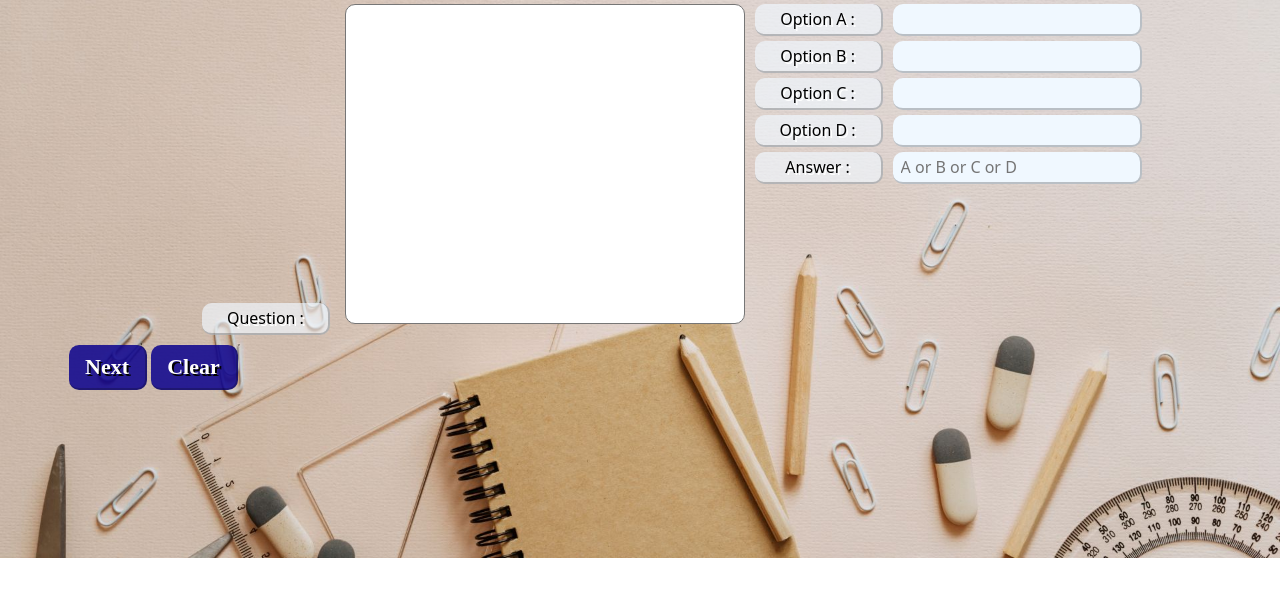
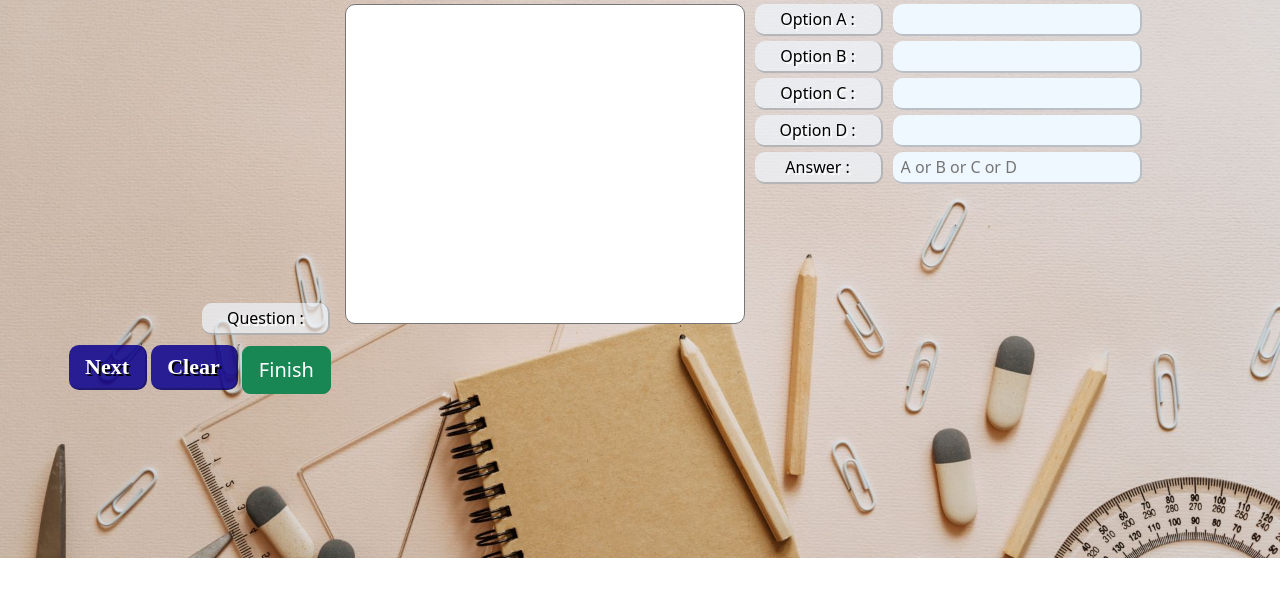
Before and after one commit to sunit-mal/Code_Arena, a Django app: page /QuestionEntry/1/ in a window 1280 px wide. Shown: the part 162-755 px from the top of the page. Run offline with Django 4.2, Linux system fonts and the light colour scheme; parts of the project's set-up code (start-up, migrations or seed data) failed here and were passed over; some libraries are stand-ins or nearby versions; some web fonts are replaced.

Commit message:
11-09-23

```diff
--- a/template/QuestionEntry.html
+++ b/template/QuestionEntry.html
@@ -48,6 +48,7 @@
             <div class="block">
                 <button type="submit">Next</button>
                 <button type="reset">Clear</button>
+                <a href="/examSet/" class="btn btn-success btn-lg">Finish</a>
             </div>
         </form>
     </div>
--- a/template/examEntry.html
+++ b/template/examEntry.html
@@ -28,6 +28,7 @@
                     <span>{{question.Title}}</span>
                     <a href="{% url 'DeleteQuestion' question.id %}">Delete</a>
                     <a href="{% url 'showResultData' question.id %}">Result</a>
+                    <a href="{% url 'QuestionEntry' question.id %}">Add More Question</a>
                 </div>
 
                 {% endfor %}
```
Also changed, not shown: db.sqlite3.
